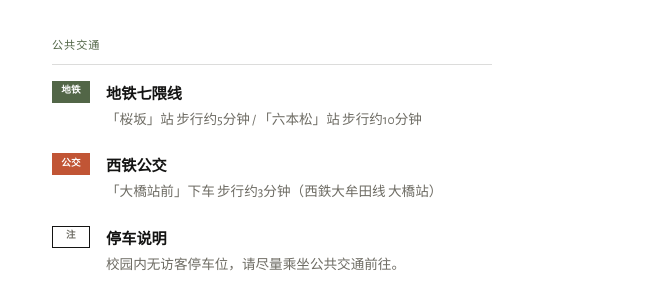
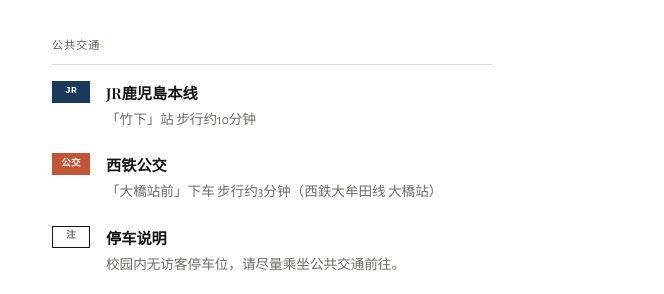
Before and after one commit to Pcerony/rere-cords, a plain HTML site: page index.html in a window 1280 px wide. Shown: the part 4369-4663 px from the top of the page, 616-1280 px from the left. Drawn offline with nearby package versions, Linux system fonts and the light colour scheme; a web font is replaced by a local one.

Commit message:
Fix transit info: replace incorrect Nanakuma subway with JR Kagoshima Line / Takeshita Station

```diff
--- a/app.js
+++ b/app.js
@@ -254,15 +254,15 @@ document.addEventListener('DOMContentLoaded', () => {
             "ja": "公共交通機関",
             "en": "Public Transit"
         },
-        "transit-subway-title": {
-            "zh": "地铁七隈线",
-            "ja": "地下鉄七隈線",
-            "en": "Subway (Nanakuma Line)"
+        "transit-jr-title": {
+            "zh": "JR鹿児島本线",
+            "ja": "JR鹿児島本線",
+            "en": "JR Kagoshima Main Line"
         },
-        "transit-subway-text": {
-            "zh": "「桜坂」站 步行约5分钟 / 「六本松」站 步行约10分钟",
-            "ja": "「桜坂」駅 徒歩約5分 / 「六本松」駅 徒歩約10分",
-            "en": "\"Sakurazaka\" Station: 5 min walk / \"Ropponmatsu\" Station: 10 min walk"
+        "transit-jr-text": {
+            "zh": "「竹下」站 步行约10分钟",
+            "ja": "「竹下」駅 徒歩約10分",
+            "en": "\"Takeshita\" Station: 10 min walk"
         },
         "transit-bus-title": {
             "zh": "西铁公交",
--- a/index.html
+++ b/index.html
@@ -241,10 +241,10 @@
                             <span class="venue-label" data-i18n="venue-transit-label">公共交通</span>
                             <ul class="venue-transit-list">
                                 <li class="venue-transit-item">
-                                    <span class="transit-icon transit-subway">地铁</span>
+                                    <span class="transit-icon transit-jr">JR</span>
                                     <div>
-                                        <strong data-i18n="transit-subway-title">地铁七隈线</strong>
-                                        <p data-i18n="transit-subway-text">「桜坂」站 步行约5分钟 / 「六本松」站 步行约10分钟</p>
+                                        <strong data-i18n="transit-jr-title">JR鹿児島本線</strong>
+                                        <p data-i18n="transit-jr-text">「竹下」站 步行约10分钟</p>
                                     </div>
                                 </li>
                                 <li class="venue-transit-item">
--- a/styles.css
+++ b/styles.css
@@ -858,6 +858,11 @@ section {
     color: #ffffff;
 }
 
+.transit-jr {
+    background-color: #1a3a5c;
+    color: #ffffff;
+}
+
 .transit-note {
     background-color: transparent;
     border: 1px solid var(--color-border-dark);
```
